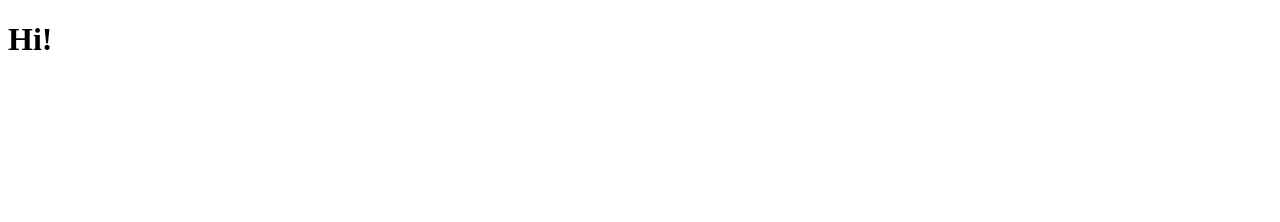
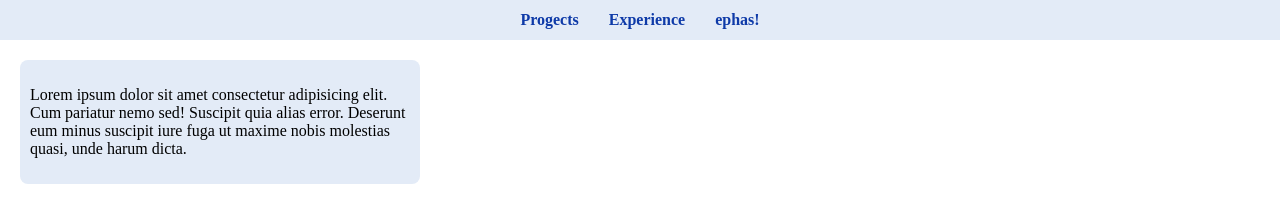
Before and after one commit to AlexBashorin/alex_bash_i, a website: page index.html in a window 1280 px wide. Drawn offline with Linux system fonts and the light colour scheme.

Commit message:
start struct of page

```diff
--- a/index.html
+++ b/index.html
@@ -1,11 +1,35 @@
 <!DOCTYPE html>
 <html lang="en">
+
 <head>
     <meta charset="UTF-8">
     <meta name="viewport" content="width=device-width, initial-scale=1.0">
     <title>alex_bash</title>
+    <link rel="stylesheet" href="./main.module.css">
+    <link rel="icon" href="./ab_i.png">
 </head>
+
 <body>
-    <h1>Hi!</h1>
+    <div class="nav">
+        <div>
+            <a href="#">Progects</a>
+        </div>
+        <div>
+            <a href="#">Experience</a>
+        </div>
+        <div>
+            <a href="#">ephas!</a>
+        </div>
+    </div>
+    <div class="wrapper">
+        <div class="wrapper__intro">
+            <p>
+                Lorem ipsum dolor sit amet consectetur adipisicing elit. Cum pariatur nemo sed! Suscipit quia alias
+                error.
+                Deserunt eum minus suscipit iure fuga ut maxime nobis molestias quasi, unde harum dicta.
+            </p>
+        </div>
+    </div>
 </body>
+
 </html>
--- /dev/null
+++ b/main.module.css
@@ -0,0 +1,52 @@
+* {
+    box-sizing: border-box;
+}
+:root {
+    --main_accent_color: #0e3aa8;
+    --main_font: "Gotham";
+    --main_background: #e3ebf7;
+}
+
+
+body {
+    margin: 0;
+    padding: 0;
+    font-family: var(--main_font);
+}
+
+.nav {
+    width: 100vw;
+    height: 40px;
+    background-color: var(--main_background);
+    display: flex;
+    flex-direction: row;
+    justify-content: center;
+    align-items: center;
+    gap: 30px;
+}
+.nav ul {
+    margin: 0;
+    padding: 0;
+}
+li {
+    list-style: none;
+}
+a {
+    text-decoration: none;
+    color: var(--main_accent_color);
+    font-weight: 700;
+    font-family: var(--main_font);
+}
+
+.wrapper {
+    display: flex;
+    flex-direction: row;
+}
+.wrapper__intro {
+    width: 400px;
+    height: max-content;
+    background-color: var(--main_background);
+    padding: 10px;
+    margin: 20px;
+    border-radius: 8px;
+}
```
Also changed, not shown: ab_i.png (added).
